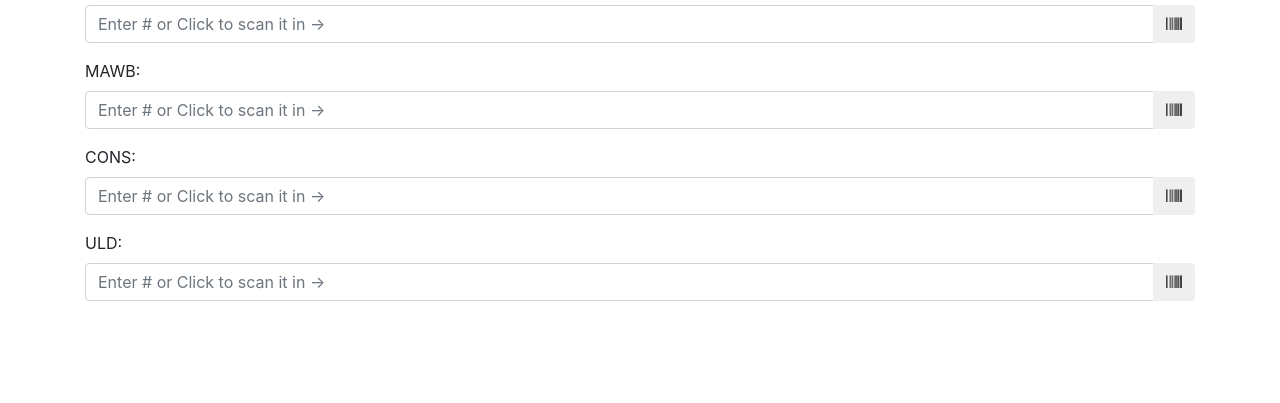
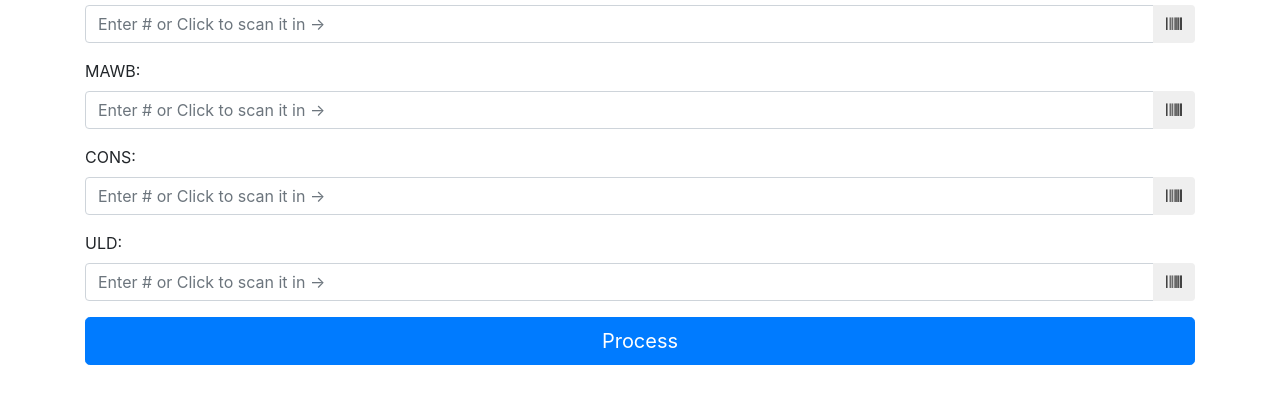
Before and after one commit to StephaniesHusband/stephanieshusband.github.io, a plain HTML site: page barcode/index.html in a window 1280 px wide. Shown: the part 107-510 px from the top of the page. Drawn offline with nearby package versions, Linux system fonts and the light colour scheme.

Commit message:
process btn

```diff
--- a/barcode/index.html
+++ b/barcode/index.html
@@ -30,6 +30,8 @@
 
       <form>
          <scan-field v-for="field in fields" :field="field" :key="field.id"></scan-field>
+
+         <button type="button" class="btn btn-primary btn-lg btn-block">Process</button>
       </form>
 
       <div class="modal" id="livestream_scanner">
```
